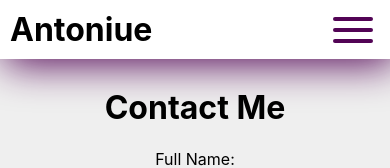
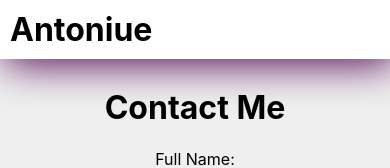
Before and after one commit to Antoniue/portfolio-site, a React (Create React App) app: page /contact in a window 390 px wide. Shown: the top 168 px of the page. Built offline with nearby package versions, Linux system fonts and the light colour scheme.

Commit message:
removed burger menu

```diff
--- a/src/components/Header/Header.css
+++ b/src/components/Header/Header.css
@@ -28,75 +28,15 @@
     text-decoration-color: rgba(82, 4, 85, 1);
 }
 
-
-.burger-menu {
-    position: absolute;
-    right: 10px;
-    height: 35px;
-    background-color: transparent;
-    border: none;
-    width: 4em;
-    display: none;
-    visibility: hidden;
-    flex-direction: column;
-    align-items: flex-start;
-    justify-content: space-around;
-    cursor: grab;
-}
-.burger-bar {
-    width: 40px;
-    height: 4px;
-    background-color: rgb(82, 4, 85);
-    border-radius: 0.5em;
-}
-.menu {
-    width: 30%;
-    height: 100vh;
-    background-color: rgb(82, 4, 85);
-    position: absolute;
-    top: 0;
-    right: 0;
-    z-index: -1;
-}
-.hidden {
-    display: none;
-    visibility: hidden;
-}
-.visible {
-    display: inherit;
-    visibility: visible;
-}
-.burger-bar.clicked:nth-child(1){
-    transform: rotate(45deg) translate(0.75em, 1.25em);
-    transition: ease-out 0.5s;
-}
-.burger-bar.clicked:nth-child(2){
-    transform: scale(0.1);
-    transition: ease-out 0.5s;
-}
-.burger-bar.clicked:nth-child(3){
-    transform: rotate(135deg) translate(-0.5em, 1em);
-    transition: ease-out 0.5s;
-}
-.burger-bar.unclicked {
-    transform: rotate(0) translate(0);
-    transition: cubic-bezier(0.175, 0.885, 0.32, 1.275) 0.5s;
-}
-
-
 @media (max-width: 700px)
 {
-    .burger-menu{
-        display: flex;
-        visibility: visible;
-    }
     .headerNavigation{
         display: none;
         visibility: hidden;
     }
 }
-@media (max-height: 600px){
+/* @media (max-height: 600px){
     .header{
         height: 20%;
     }
-}
+} */
--- a/src/components/Header/Header.js
+++ b/src/components/Header/Header.js
@@ -1,22 +1,6 @@
-import { useState } from 'react';
 import { NavLink } from 'react-router-dom';
 import '../Header/Header.css';
 function Header({navlist}){
-    const [burger_class, setBurgerClass] = useState("burger-bar unclicked")
-    const [menu_class, setMenuClass] = useState("menu hidden")
-    const [isMenuClicked, setIsMenuClicked] = useState(false)
-
-    const updateMenu = () => {
-        if(!isMenuClicked) {
-            setBurgerClass("burger-bar clicked")
-            setMenuClass("menu visible")
-        }
-        else {
-            setBurgerClass("burger-bar unclicked")
-            setMenuClass("menu hidden")
-        }
-        setIsMenuClicked(!isMenuClicked)
-    }
 
     return (
         <header className="header">
@@ -26,12 +10,6 @@ function Header({navlist}){
                 <NavLink to={'/'+navlist[1].toLowerCase()}>{navlist[1]}</NavLink>
                 <NavLink to={'/'+navlist[2].toLowerCase()}>{navlist[2]}</NavLink>
             </nav>
-            <button className="burger-menu" onClick={updateMenu}>
-                <div className={burger_class}></div>
-                <div className={burger_class}></div>
-                <div className={burger_class}></div>
-            </button>
-            <div className={menu_class}></div>
         </header>
     )
 }
```
